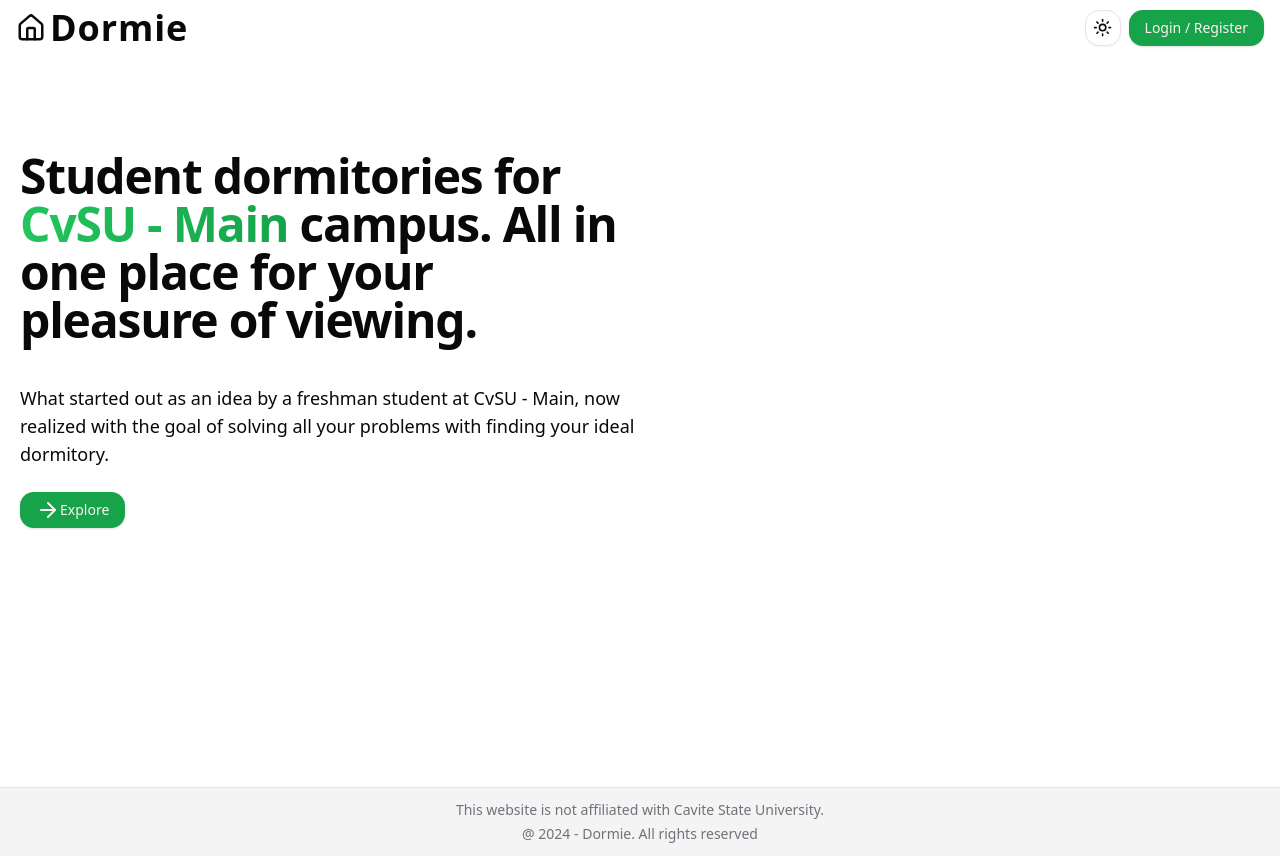
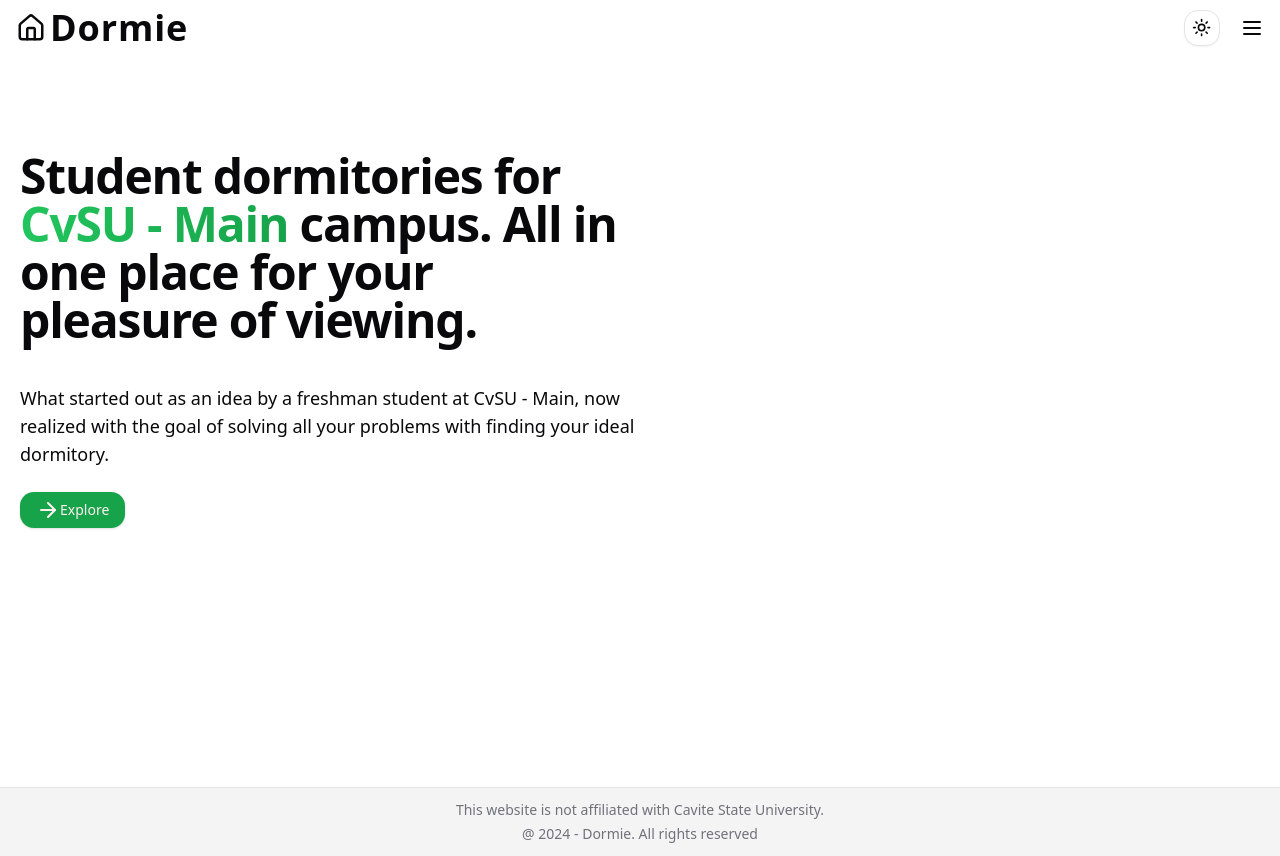
Before and after one commit to Waffenffs/Dormie, a Next.js app: page / in a window 1280 px wide. Built offline with nearby package versions, Linux system fonts and the light colour scheme; no server answers.

Commit message:
added dropdown menu

```diff
--- a/app/components/navigation.tsx
+++ b/app/components/navigation.tsx
@@ -6,11 +6,24 @@
 
 import Link from "next/link";
 
-import { House as HouseIcon } from "lucide-react"
+import {
+    House as HouseIcon,
+    Menu as MenuIcon,
+    ChevronRight as ChevronRightIcon
+} from "lucide-react"
+
+import ThemeSwitcherButton from "./button-themeswitcher";
 
 import { toast } from "sonner";
 import { Button } from "@/components/ui/button";
-import ThemeSwitcherButton from "./button-themeswitcher";
+import {
+    DropdownMenu,
+    DropdownMenuContent,
+    DropdownMenuItem,
+    DropdownMenuLabel,
+    DropdownMenuSeparator,
+    DropdownMenuTrigger
+} from "@/components/ui/dropdown-menu"
 
 export default function Navigation({ user }: { user: User | null }) {
     const handleLogout = async () => {
@@ -34,8 +47,22 @@
                     <span>Dormie</span>
                 </Link>
             </section>
-            <section className="flex flex-row justify-center items-center gap-2">
+
+            <section className="flex flex-row justify-center items-center gap-5">
                 <ThemeSwitcherButton />
+                <DropdownMenu>
+                    <DropdownMenuTrigger>
+                        <MenuIcon />
+                    </DropdownMenuTrigger>
+                    <DropdownMenuContent className="m-2 md:w-32">
+                        <DropdownMenuLabel>Pages</DropdownMenuLabel>
+                        <DropdownMenuItem className="flex flex-row items-center">
+                            <Link href={'/listings/explore'}>Explore</Link>
+                            <ChevronRightIcon size={20} />
+                        </DropdownMenuItem>
+                        <DropdownMenuSeparator />
+                        <DropdownMenuLabel>Account</DropdownMenuLabel>
+                        <DropdownMenuItem>
                             {
                                 user === null ?
                                 <Button asChild>
@@ -46,9 +73,12 @@
                                     variant={"destructive"}
                                     onClick={() => handleLogout()}
                                 >
-                        <span>Logout</span>
+                                    <span className="text-md">Logout</span>
                                 </Button>
                             }
+                        </DropdownMenuItem>
+                    </DropdownMenuContent>
+                </DropdownMenu>
             </section>
         </nav>
     )
```
Lines whose indentation alone changed are shown as unchanged.
